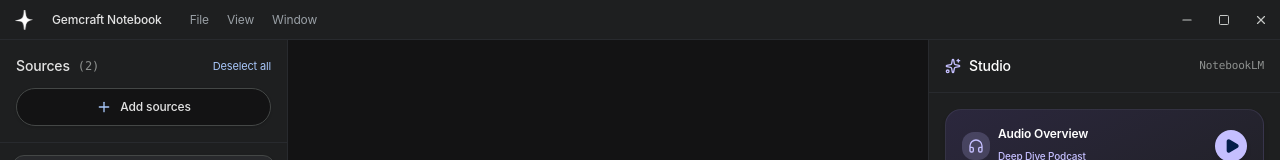
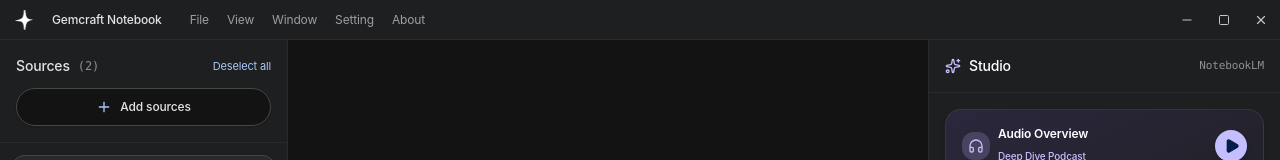
Before and after one commit to PichyyyNews/gemcraft, a React (Vite) app: page / in a window 1280 px wide. Shown: the top 160 px of the page. Built offline with nearby package versions, Linux system fonts and the light colour scheme; the HTML template or start-up script is replaced by a standard one.

Commit message:
feat(titlebar): update menu items to File, View, Window, Setting, About

```diff
--- a/src/components/layout/Titlebar.tsx
+++ b/src/components/layout/Titlebar.tsx
@@ -5,9 +5,11 @@
   X,
 } from "lucide-react";
 import { getCurrentWindow } from "@tauri-apps/api/window";
+import { useSettingsStore } from "../../store/useSettingsStore";
 import { ApiBridge } from "../../services/ipc";
 
 export const Titlebar: React.FC = () => {
+  const { setSettingsOpen } = useSettingsStore();
   const [notebookTitle, setNotebookTitle] = useState("Gemcraft Notebook");
   const [isEditingTitle, setIsEditingTitle] = useState(false);
   const isTauri = ApiBridge.isTauri();
@@ -101,6 +103,22 @@
           >
             Window
           </button>
+          <button
+            type="button"
+            className="px-2 py-0.5 rounded hover:bg-[#282a2e] hover:text-[#e3e3e3] transition-colors cursor-pointer text-xs"
+            onClick={() => setSettingsOpen(true)}
+          >
+            Setting
+          </button>
+          <button
+            type="button"
+            className="px-2 py-0.5 rounded hover:bg-[#282a2e] hover:text-[#e3e3e3] transition-colors cursor-pointer text-xs"
+            onClick={() => {
+              alert("Gemcraft v0.1.0\nLocal Grounded RAG NotebookLM Desktop");
+            }}
+          >
+            About
+          </button>
         </div>
       </div>
 
```
